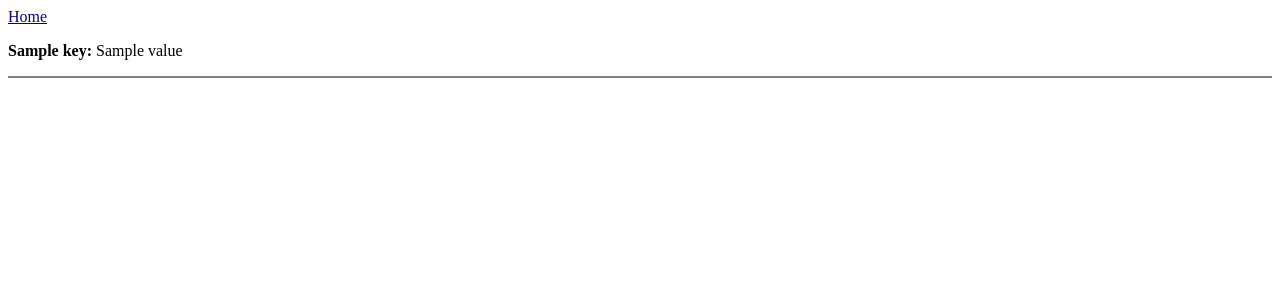
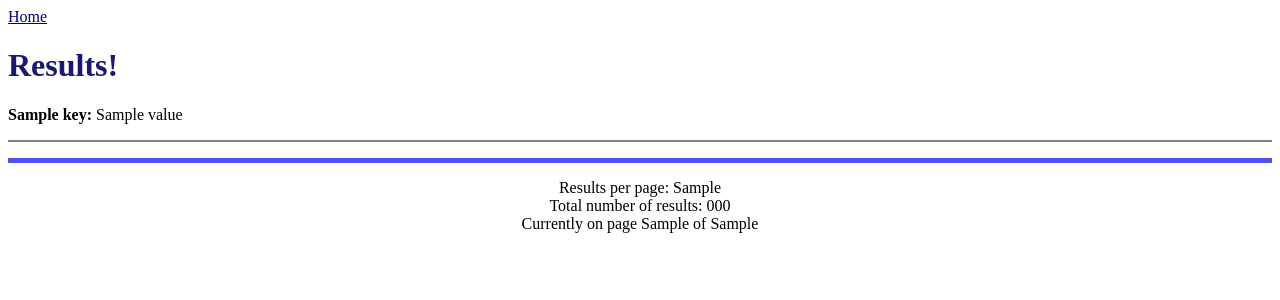
Before and after one commit to stsmlee/flaskingforpets, a Flask app: template app/templates/result.html in a window 1280 px wide. Shown: the top 300 px of the page. Run offline with Flask 2, Linux system fonts and the light colour scheme; the template is opened without the code that fills it: most values are stand-ins (such as "Sample title", 1, 10 or a date in 2020); parts of the project's set-up code (start-up, migrations or seed data) failed here and were passed over.

Commit message:
fixed previous/next page buttons and some formatting

```diff
--- a/app/pet_helper/pet_info.py
+++ b/app/pet_helper/pet_info.py
@@ -57,6 +57,7 @@ update_all_types_breeds()
 json_obj = json.dumps(types_dict, indent = 4)
 with open('types.json', 'w') as outfile:
     outfile.write(json_obj)
+pet_types_dict = get_types_dict()
 
 base_url = 'https://api.petfinder.com'
 animals_url = 'https://api.petfinder.com/v2/animals'
@@ -71,12 +72,15 @@ def get_request(payload):
         return None
     return res_json
 
+# def get_more_pages(url):
+#     res = requests.get(base_url+url, headers = header)
+#     return res.json()
+
 null = None
 false = False
 true = True
 
 def parse_res_animals(res_animals):
-    exclude = {'type', 'status_changed_at'}
     parsed_list = []
     for pet in res_animals:
         current = {}
@@ -141,15 +145,47 @@ def parse_res_animals(res_animals):
                         if k == 'country':
                             contact_info += ', ' + v
         current['Contact Info'] = contact_info
-        parsed_list.append(current)
+        clean_cur = {k: v for k, v in current.items() if v}
+        parsed_list.append(clean_cur)
     return parsed_list
 
+def parse_res_pag(res_pag):
+    pag = {}
+    pag['Results per page'] = res_pag['count_per_page']
+    pag['Total number of results'] = res_pag['total_count']
+    pag['Current page'] = res_pag['current_page']
+    pag['Total pages'] = res_pag['total_pages']
+    if '_links' in res_pag.keys():
+        if 'previous' in res_pag['_links'].keys():
+            pag['Previous'] = True
+        else:
+            pag['Previous'] = False
+        if 'next' in res_pag['_links'].keys():
+            pag['Next'] = True
+        else:
+            pag['Next'] = False
+    return pag
 
-# def string_to_dict(string):
-#     string = string[3:-3]
-#     dict = {}
-#     x = string.split(',%20')
-#     for i in x:
-#         a, b = i.split(':%20')
-#         dict[a] = b
-#     return dict
+def build_params(my_data, type):
+    payload = {'type':type, 'location' : my_data['zipcode'], 'distance' : my_data['distance'], 'limit':10}
+    if my_data['breed1'] != 'N/A':
+        payload['breed'] = my_data['breed1']
+    if my_data['breed2'] != 'N/A':
+        payload['breed'] += ',' + my_data['breed2']
+    if my_data['color'] != 'N/A':
+        payload['color'] = my_data['color']
+    if my_data['coat'] != 'N/A':
+        payload['coat'] = my_data['coat']
+    if my_data['gender'] != 'N/A':
+        payload['gender'] = my_data['gender']
+    if my_data['age']:
+        payload['age'] = ','.join(my_data['age'])
+    if my_data['size']:
+        payload['size'] = ','.join(my_data['size'])
+    if my_data['children']:
+        payload['good_with_children'] = 1
+    if my_data['dogs']:
+        payload['good_with_dogs'] = 1
+    if my_data['cats']:
+        payload['good_with_cats'] = 1
+    return payload
--- a/app/routes.py
+++ b/app/routes.py
@@ -5,7 +5,7 @@ from app.pet_helper import pet_info
 from app import forms
 
 pet_types_dict = pet_info.get_types_dict()
-payload = {}
+param_dict = {}
 
 @app.route('/')
 @app.route('/index')
@@ -14,42 +14,21 @@ def index():
 
 @app.route('/animals/<type>', methods=["GET", "POST"])
 def animals(type):
-    global payload
     my_form = forms.FilterForm()
     my_form.breed1.choices = ['N/A'] + pet_types_dict[type]['Breeds']
     my_form.breed2.choices = my_form.breed1.choices
     my_form.color.choices = ['N/A'] + pet_types_dict[type]['Colors']
     my_form.coat.choices = ['N/A'] + pet_types_dict[type]['Coats']
     if my_form.validate_on_submit():
-        payload = {'type':type, 'location' : my_form.zipcode.data, 'distance' : my_form.distance.data}
-        if my_form.breed1.data != 'N/A':
-            payload['breed'] = my_form.breed1.data
-        if my_form.breed2.data != 'N/A':
-            payload['breed'] += ',' + my_form.breed2.data
-        if my_form.color.data != 'N/A':
-            payload['color'] = my_form.color.data
-        if my_form.coat.data != 'N/A':
-            payload['coat'] = my_form.coat.data
-        if my_form.gender.data != 'N/A':
-            payload['gender'] = my_form.gender.data
-        if my_form.age.data:
-            payload['age'] = ','.join(my_form.age.data)
-        if my_form.size.data:
-            payload['size'] = ','.join(my_form.size.data)
-        if my_form.children.data:
-            payload['good_with_children'] = 1
-        if my_form.dogs.data:
-            payload['good_with_dogs'] = 1
-        if my_form.cats.data:
-            payload['good_with_cats'] = 1
-        return redirect(url_for('search', type=type))
+        payload = pet_info.build_params(my_form.data, type)
+        return redirect(url_for('search', type=type, payload=json.dumps(payload), page=1))
     return render_template('animal.html', form = my_form, type=type)
 
-@app.route('/animals/<type>/search')
-def search(type):
-    global payload
+@app.route('/animals/<type>/page<int:page>/<payload>')
+def search(type,payload,page):
+    payload = json.loads(payload)
+    payload['page'] = page
     res_json = pet_info.get_request(payload)
     if not res_json:
         return render_template('no_results.html', type=type)
-    return render_template('result.html', res= pet_info.parse_res_animals(res_json['animals']), type=type)
-    # return render_template('result.html', res=res_json['animals'], pagination = res_json['pagination'], type=type, exclude = {'type', 'status_changed_at'})
+    return render_template('result.html', payload=json.dumps(payload),res= pet_info.parse_res_animals(res_json['animals']), type=type, pag = pet_info.parse_res_pag(res_json['pagination']))
--- a/app/static/styles.css
+++ b/app/static/styles.css
@@ -16,3 +16,12 @@ a:hover {
 a:active {
     color:skyblue
 }
+
+ul li {
+    padding: 5px 0px;
+}
+
+a.page_links, a.page_links:visited {
+    background-color: rgb(81, 81, 238);
+    color: black;
+}
--- a/app/templates/result.html
+++ b/app/templates/result.html
@@ -1,22 +1,38 @@
 {%extends 'base.html'%}
 {%block content%}
+<h1>Results!</h1>
 <p>
-    {% if res %}
     {% for pet in res %}
         {% for key, value in pet.items() %}
                 {% if key == 'Profile Link' %}
-                        <p><b>{{key}} :</b> <a href="{{value}}">{{pet['Name']}}'s Profile</a></p>
+                    <b>{{key}} :</b> <a href="{{value}}">{{pet['Name']}}'s Profile</a><br/>
                 {% elif key == 'Photos' %}
                     {% for pic in value %}
                     <img src="{{pic}}" alt="photo of {{pet['Name']}}">
-                        {% endfor %}
+                    {% endfor %}<br/>
                 {% else %}
-                        <p><b>{{key}}:</b> {{value}}</p>
+                    <b>{{key}}:</b> {{value}}<br/>
                 {% endif %}
         {% endfor %}
+        {% if res.index(pet) != res|length-1 %}
             <hr style="height:2px;border-width:0;color:gray;background-color:gray">
+        {% endif %}
     {% endfor %}
+</p>
+<hr style="height:5px;border-width:0;color:gray;background-color:rgb(81, 81, 238)">
+<p style="text-align:center;">
+    Results per page: {{pag['Results per page']}}<br/>
+    Total number of results: {{pag['Total number of results']}}<br/>
+    Currently on page {{pag['Current page']}} of {{pag['Total pages']}}<br/>
+    {% if pag['Previous'] and pag['Next'] %}
+<p style="width:400px; margin:auto">
+    <span style="float:left"><a href="{{url_for('search', type=type, payload= payload, page = pag['Current page']-1)}}" class="page_links">Previous Page</a></span>
+    <span style="float:right"><a href="{{url_for('search', type=type, payload= payload, page = pag['Current page']+1)}}" class="page_links">Next Page</a></span>
+</p>
+    {% elif pag['Previous'] %}
+    <br/><a href="{{url_for('search', type=type, payload= payload, page = pag['Current page']-1)}}" class="page_links">Previous Page</a>
+    {% elif pag['Next'] %}
+    <br/><a href="{{url_for('search', type=type, payload= payload, page = pag['Current page']+1)}}" class="page_links">Next Page</a>
     {% endif %}
 </p>
-
 {%endblock%}
```
Also changed, not shown: app/forms.py (+1 -9 lines), app/templates/index.html (+5 -5 lines), microdog.py (+10 -0 lines). Lines whose indentation alone changed are shown as unchanged.
